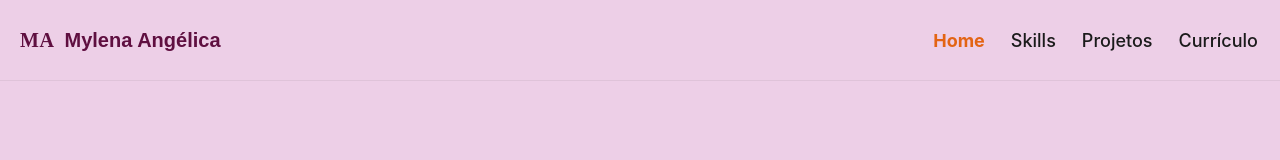
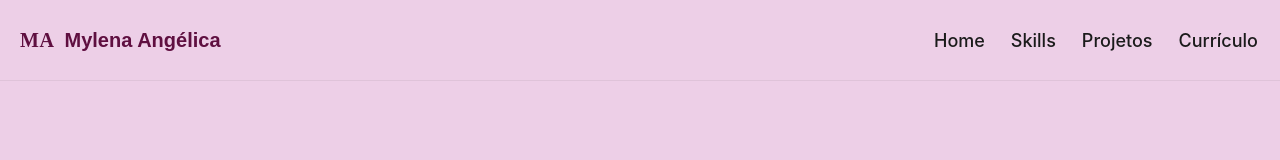
Before and after one commit to Mylena-angelica/personalwebsite, a React (Create React App) app in the folder src/: page /personalwebsite/ in a window 1280 px wide. Shown: the top 160 px of the page. Built offline with nearby package versions, Linux system fonts and the light colour scheme; the HTML template or start-up script is replaced by a standard one.

Commit message:
Ajustes finos

```diff
--- a/public/index.html
+++ b/public/index.html
@@ -2,7 +2,7 @@
 <html lang="en">
   <head>
     <meta charset="utf-8" />
-    <link rel="icon" href="%PUBLIC_URL%/favicon.ico" />
+    <link rel="icon" href="%PUBLIC_URL%/mylena.png" />
     <meta name="viewport" content="width=device-width, initial-scale=1" />
     <meta name="theme-color" content="#000000" />
     <meta
@@ -24,7 +24,7 @@
       work correctly both with client-side routing and a non-root public URL.
       Learn how to configure a non-root public URL by running `npm run build`.
     -->
-    <title>React App</title>
+    <title>Mylena Angélica</title>
   </head>
   <body>
     <noscript>You need to enable JavaScript to run this app.</noscript>
--- a/src/App.js
+++ b/src/App.js
@@ -4,7 +4,7 @@ import Footer from "./components/Footer";
 
 import Home from "./pages/home";
 import Skills from "./pages/skills";
-import Portifolio from "./pages/portifolio";
+import Projetos from "./pages/portifolio";
 import Curriculo from "./pages/curriculo";
 import Contato from "./pages/contato";
 
@@ -16,7 +16,7 @@ export default function App() {
       <Routes>
         <Route path="/" element={<Home />} />
         <Route path="/skills" element={<Skills />} />
-        <Route path="/portifolio" element={<Portifolio />} />
+        <Route path="/projetos" element={<Projetos/>} />
         <Route path="/curriculo" element={<Curriculo />} />
         <Route path="/contato" element={<Contato />} />
       </Routes>
--- a/src/components/PortfolioSection.jsx
+++ b/src/components/PortfolioSection.jsx
@@ -14,37 +14,37 @@ const PROJECTS = [
     title: "SolarBanyu",
     subtitle: "IoT / Sustentabilidade / Multidisciplinar",
     image: solarBanyuImg,
-    path: "/portifolio",
+    path: "/personalwebsite/projetos",
   },
   {
     title: "Apita Cidadão",
     subtitle: " Acesso à informação / GovTech",
     image: apitaImg,
-    path: "/portifolio",
+    path: "/personalwebsite/projetos",
   },
   {
     title: "Recrutamento inteligente",
     subtitle: "Web Design / SaaS",
     image: recrutamenoImg,
-    path: "/portifolio",
+    path: "/personalwebsite/projetos",
   },
   {
     title: "Website de Imobiliária",
     subtitle: "Web Design / Real State",
     image: imobiliariaImg,
-    path: "/portifolio",
+    path: "/personalwebsite/projetos",
   },
   {
     title: "Fintech de saúde",
     subtitle: "UI|UX / Product Design",
     image: fintechImg,
-    path: "/portifolio",
+    path: "/personalwebsite/projetos",
   },
   {
     title: "Sustentabilidade no canteiro de obras",
     subtitle: "Dados / Sustentabilidade Digital / Obras",
     image: eraImg,
-    path: "/portifolio",
+    path: "/personalwebsite/projetos",
   },
 ];
 
@@ -84,7 +84,7 @@ export default function PortfolioSection() {
         </div>
 
         <div className="portfolio__more">
-          <a href="/portifolio" className="portfolio__moreBtn">
+          <a href="/personalwebsite/projetos" className="portfolio__moreBtn">
             Veja mais projetos
           </a>
         </div>
--- a/src/components/navLinks.js
+++ b/src/components/navLinks.js
@@ -1,7 +1,7 @@
 // src/components/navLinks.js
 export const NAV_LINKS = [
-  { label: "Home", to: "/" },
+  { label: "Home", to: "/personalwebsite" },
   { label: "Skills", to: "/skills" },
-  { label: "Projetos", to: "/portifolio" },
+  { label: "Projetos", to: "/projetos" },
   { label: "Currículo", to: "/curriculo" },
 ];
```
Also changed, not shown: public/MA.png (added), public/mylena.png (added).
